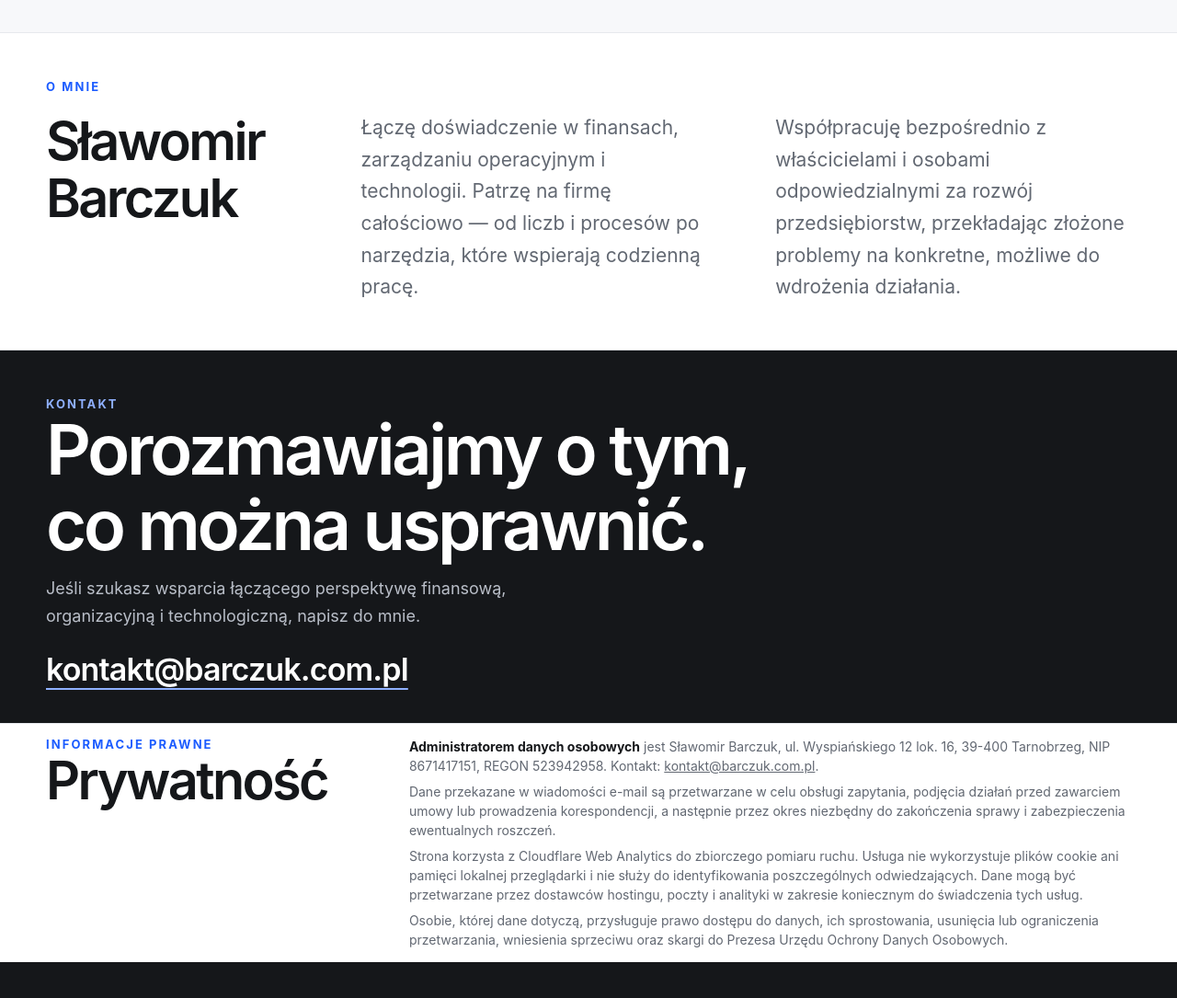
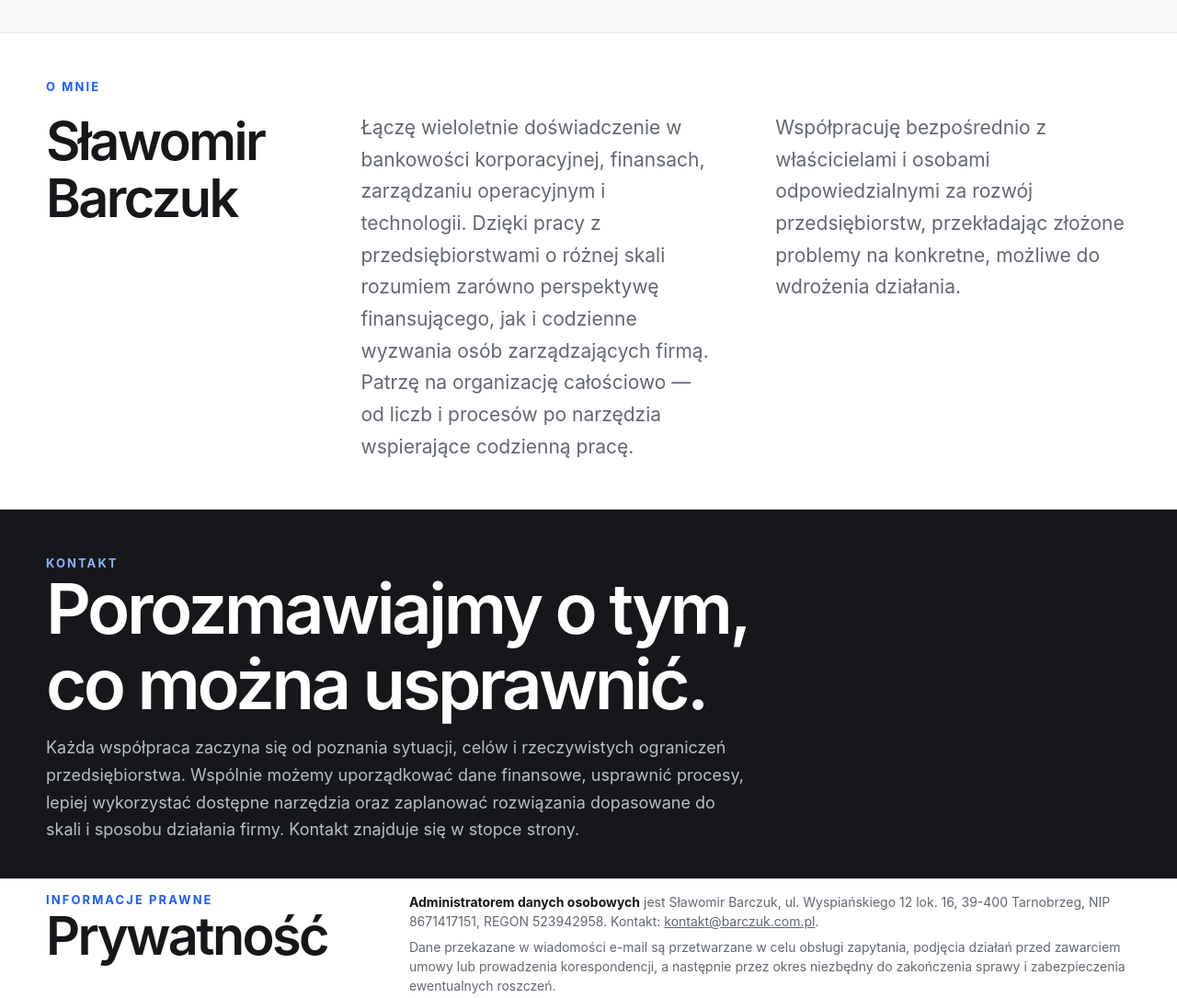
Before and after one commit to slawekbarczuk/barczuk.com.pl, a plain HTML site: page index.html in a window 1280 px wide. Shown: the part 1960-3045 px from the top of the page at 92% size. Drawn offline with Linux system fonts and the light colour scheme.

Commit message:
Rozbuduj sekcje kontaktu i doświadczenia

```diff
--- a/index.html
+++ b/index.html
@@ -394,22 +394,11 @@
     }
 
     .contact-copy {
-      max-width: 610px;
-      margin: 14px 0 22px;
+      max-width: 760px;
+      margin: 14px 0 0;
       color: #b9bec8;
       font-size: 18px;
       line-height: 1.65;
-    }
-
-    .mail {
-      display: inline-block;
-      color: #fff;
-      font-size: clamp(21px, 3vw, 34px);
-      font-weight: 560;
-      letter-spacing: -0.025em;
-      text-decoration-color: #8fb0ff;
-      text-decoration-thickness: 2px;
-      text-underline-offset: 8px;
     }
 
     .legal {
@@ -765,9 +754,11 @@
         <div class="about-copy">
           <h2>Sławomir Barczuk</h2>
           <p>
-            Łączę doświadczenie w finansach, zarządzaniu operacyjnym i technologii.
-            Patrzę na firmę całościowo — od liczb i procesów po narzędzia, które
-            wspierają codzienną pracę.
+            Łączę wieloletnie doświadczenie w bankowości korporacyjnej, finansach,
+            zarządzaniu operacyjnym i technologii. Dzięki pracy z przedsiębiorstwami
+            o różnej skali rozumiem zarówno perspektywę finansującego, jak i codzienne
+            wyzwania osób zarządzających firmą. Patrzę na organizację całościowo —
+            od liczb i procesów po narzędzia wspierające codzienną pracę.
           </p>
           <p>
             Współpracuję bezpośrednio z właścicielami i osobami odpowiedzialnymi
@@ -783,10 +774,12 @@
         <p class="section-label">Kontakt</p>
         <h2>Porozmawiajmy o tym, co można usprawnić.</h2>
         <p class="contact-copy">
-          Jeśli szukasz wsparcia łączącego perspektywę finansową, organizacyjną
-          i technologiczną, napisz do mnie.
+          Każda współpraca zaczyna się od poznania sytuacji, celów i rzeczywistych
+          ograniczeń przedsiębiorstwa. Wspólnie możemy uporządkować dane finansowe,
+          usprawnić procesy, lepiej wykorzystać dostępne narzędzia oraz zaplanować
+          rozwiązania dopasowane do skali i sposobu działania firmy. Kontakt znajduje
+          się w stopce strony.
         </p>
-        <a class="mail" href="mailto:kontakt@barczuk.com.pl">kontakt@barczuk.com.pl</a>
       </div>
     </section>
 
```
